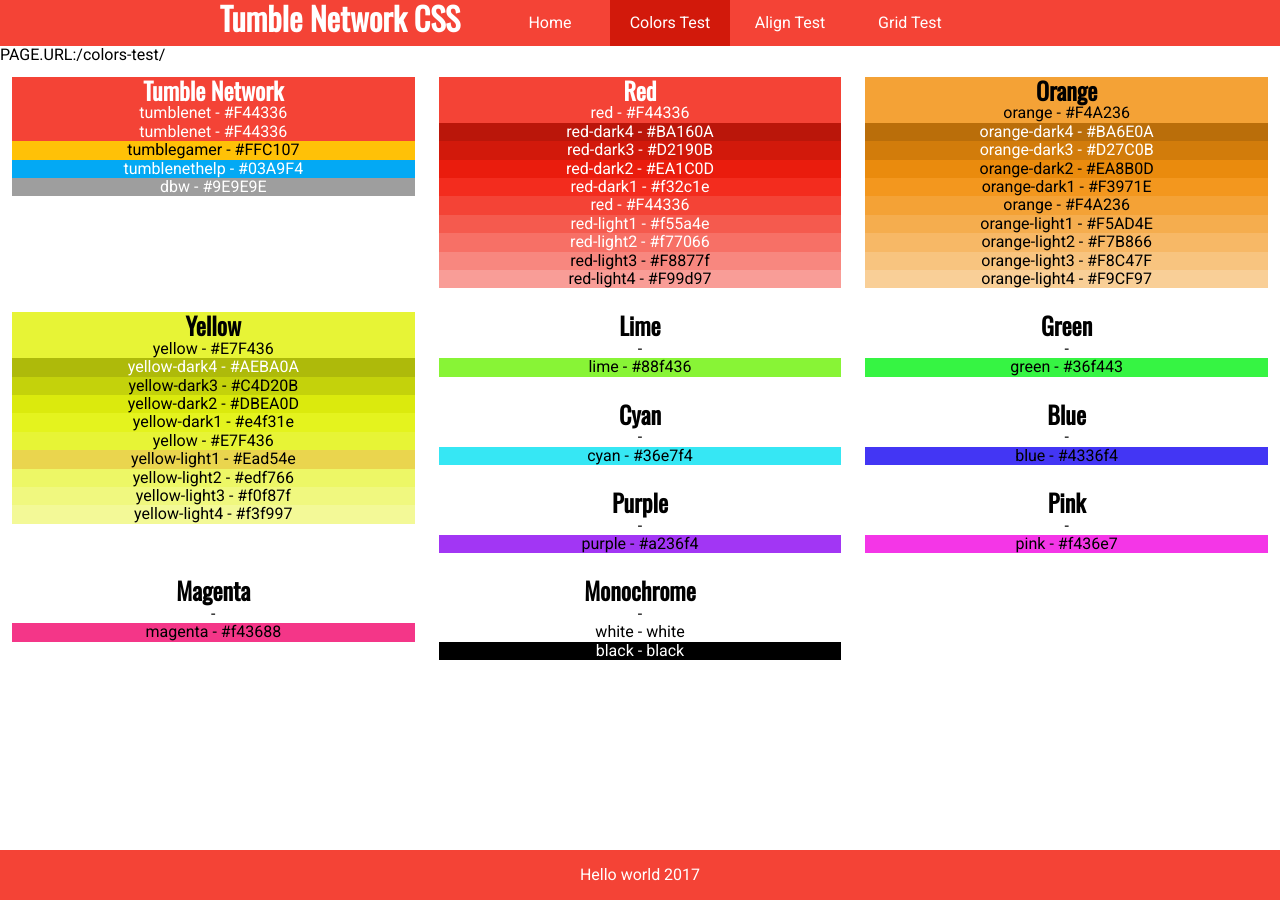
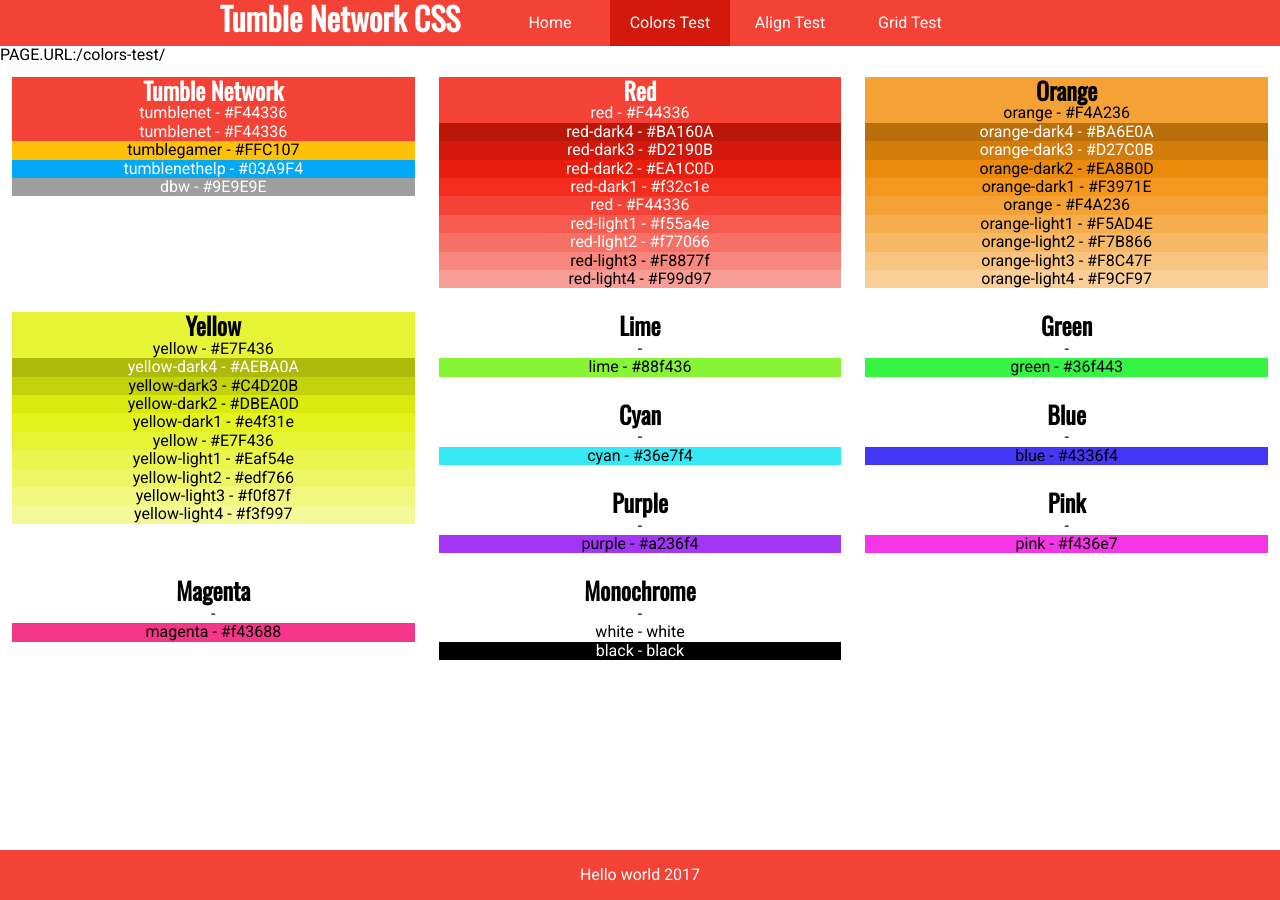
Before and after one commit to tumblenet/tumblenet-css, a Jekyll site: the page built from colors-test.html, in a window 1280 px wide. Built offline with Jekyll 4.4.1, drawn with Linux system fonts in a browser that asks for light colours.

Commit message:
Update css.yml

```diff
--- a/_data/css.yml
+++ b/_data/css.yml
@@ -87,7 +87,7 @@ colors:
    - name: "yellow"
      value: "#E7F436"
    - name: "yellow-light1"
-     value: "#Ead54e"
+     value: "#Eaf54e"
    - name: "yellow-light2"
      value: "#edf766"
    - name: "yellow-light3"
```
